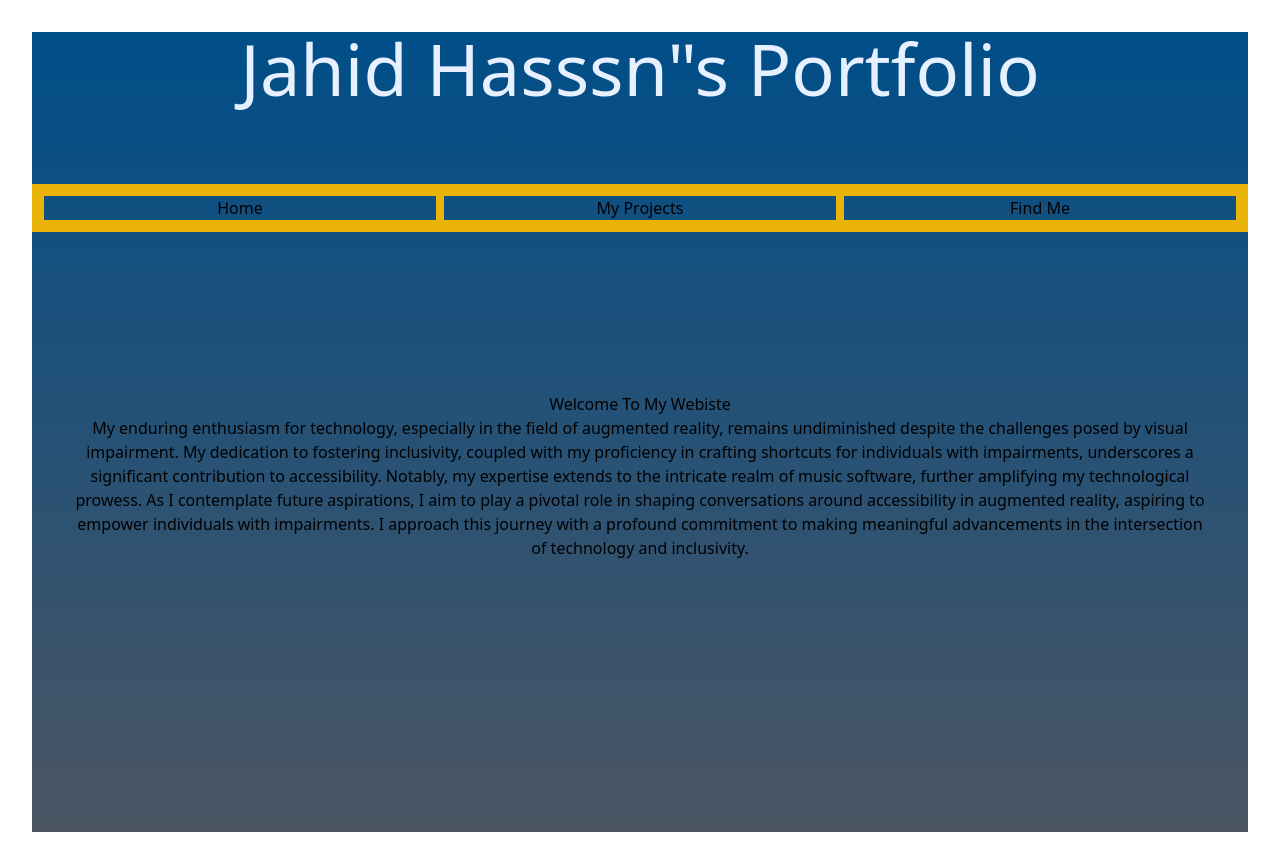
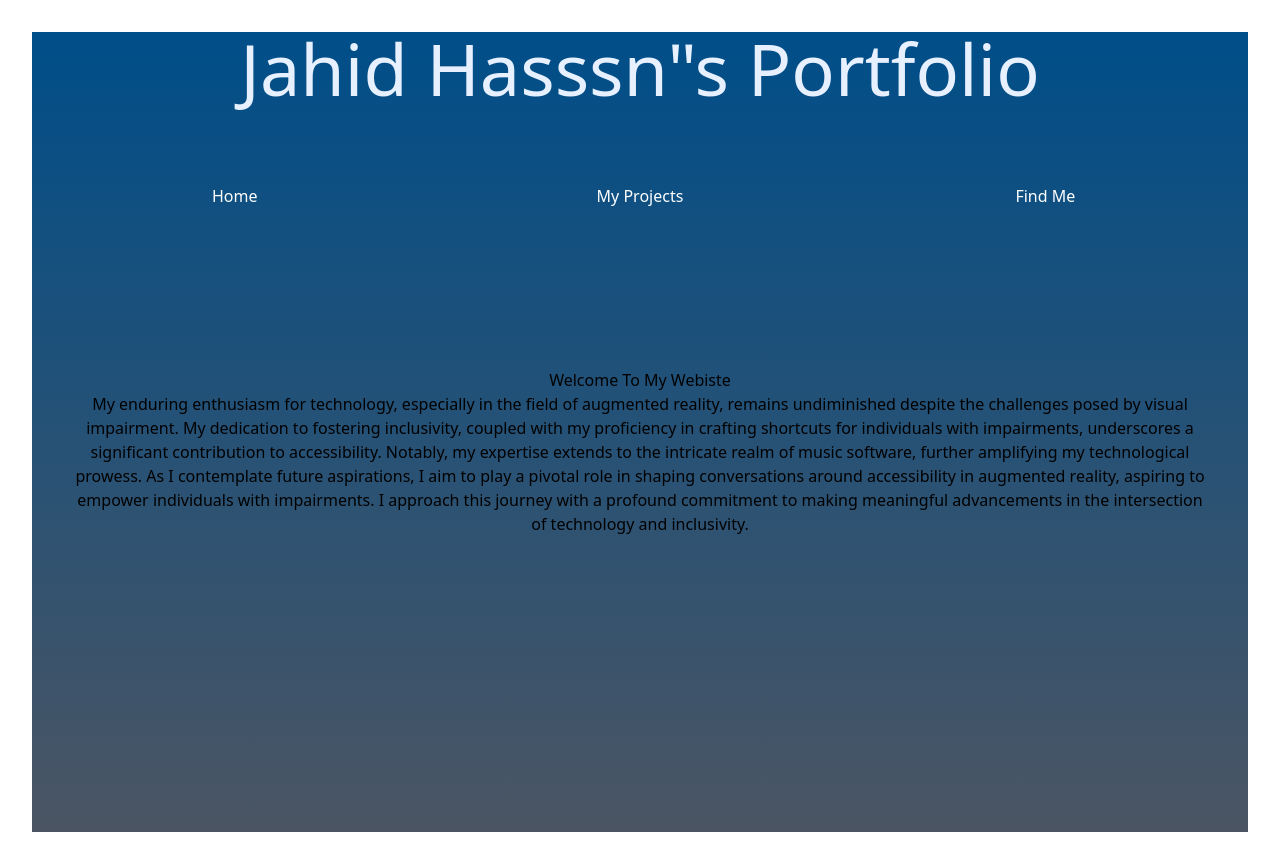
Before and after one commit to MJahidH/my-portfolio, a React (Vite) app in the folder my-portfolio/: page / in a window 1280 px wide. Built offline with nearby package versions, Linux system fonts and the light colour scheme.

Commit message:
hover effect including color change on each button in the nav bar

```diff
--- a/my-portfolio/src/NavBar.jsx
+++ b/my-portfolio/src/NavBar.jsx
@@ -6,15 +6,19 @@ const NavBar = () => {
   return (
     <ul
       className="w-full
-    border-yellow-500
-    border-8
     flex flex-row
     mt-20
     "
     >
-      <button className=" navButton" onClick={() => navigate("/")}>Home</button>
-      <button className=" navButton" onClick={() => navigate("/projects")}>My Projects</button>
-      <button className=" navButton" onClick={() => navigate("/findme")}>Find Me</button>
+      <button className=" navButton" onClick={() => navigate("/")}>
+        Home
+      </button>
+      <button className=" navButton" onClick={() => navigate("/projects")}>
+        My Projects
+      </button>
+      <button className=" navButton" onClick={() => navigate("/findme")}>
+        Find Me
+      </button>
     </ul>
   );
 };
--- a/my-portfolio/src/index.css
+++ b/my-portfolio/src/index.css
@@ -4,8 +4,11 @@
 
 .navButton {
   @apply w-full
-  border-yellow-500
-   border-4;
+ text-white
+  defaultHover
+  translate-x-0
+  ease-in-out
+  hover:bg-gray-500;
 }
 
 .pageMainSubheading {
@@ -32,16 +35,14 @@ pb-10;
   rounded-3xl
   p-4
 absolute bottom-20 left-1/2 -translate-x-1/2
-bg-black
-
+bg-black;
 }
 
 .defaultHover {
-@apply
-transition
+  @apply transition
 ease-in-out
   hover:-translate-y-1
   hover:scale-110
   hover:border-secondary
-  hover:border-2
+  hover:border-2;
 }
```
